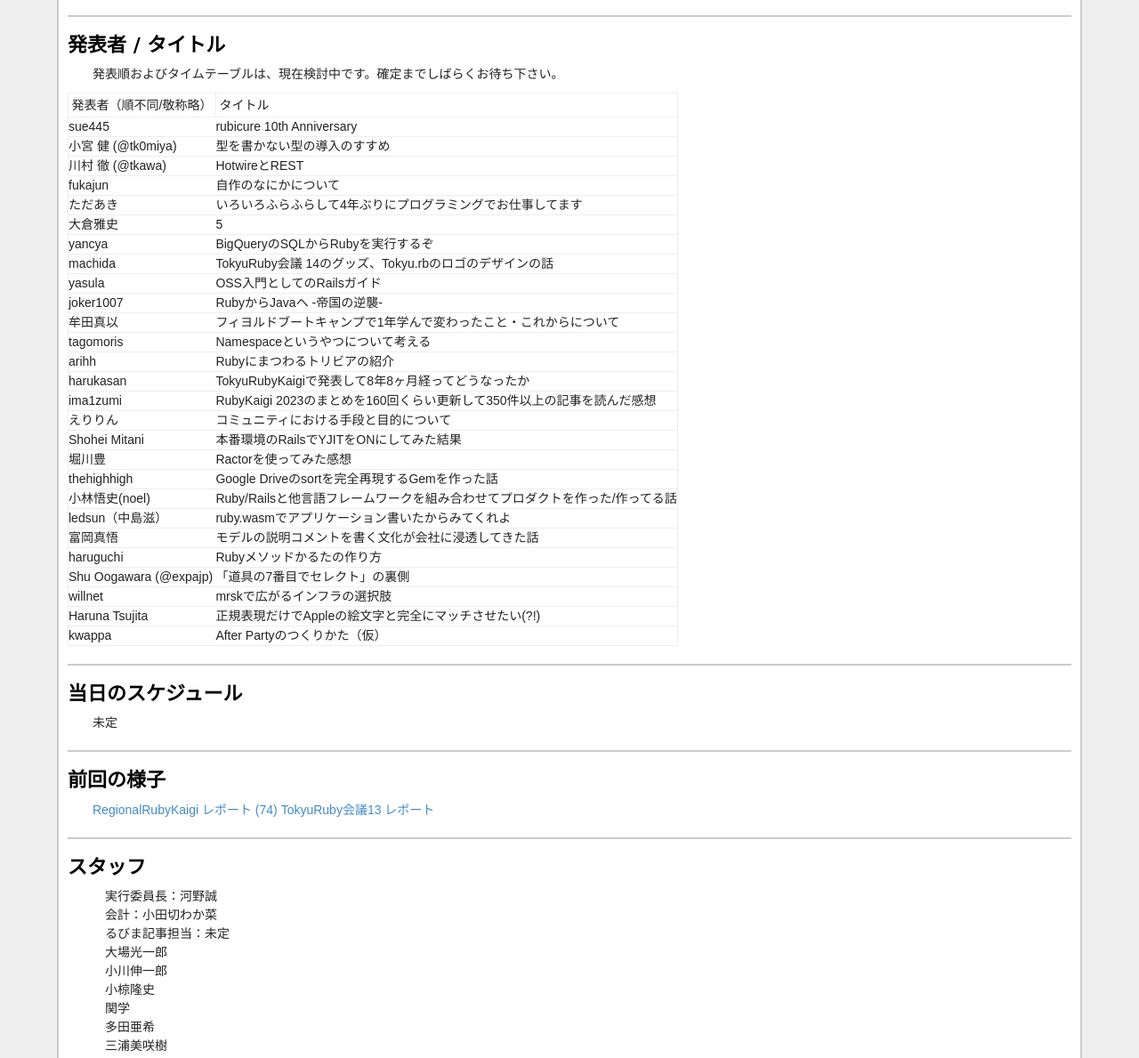
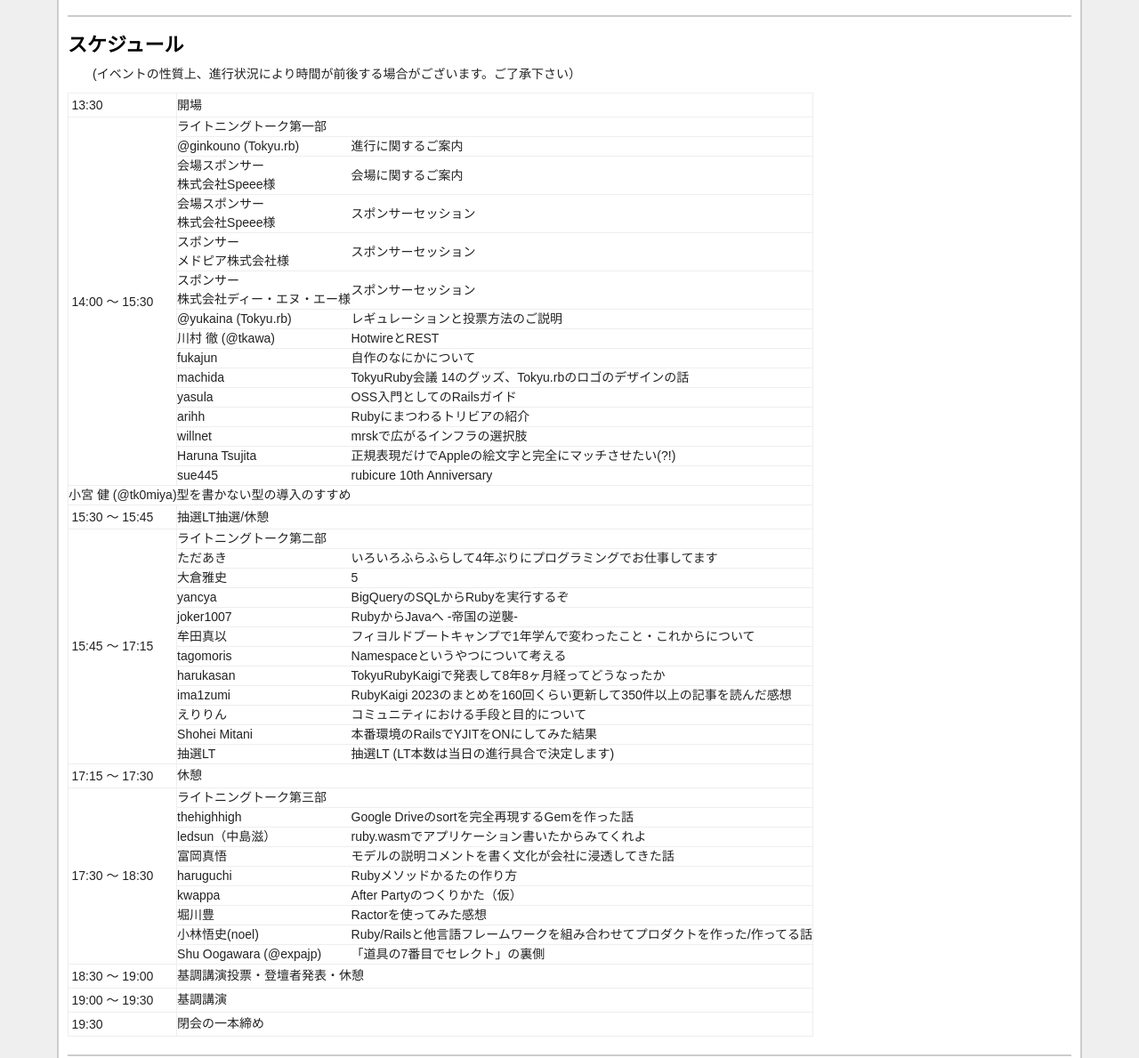
Before and after one commit to tokyurubykaigi/tokyu14, a plain HTML site: page index.html in a window 1280 px wide. Shown: the part 1277-2466 px from the top of the page at 89% size. Drawn offline with Linux system fonts and the light colour scheme.

Commit message:
タイムテーブル公開

```diff
--- a/index.html
+++ b/index.html
@@ -106,41 +106,101 @@
         </ul></li>
       </ul>
       <hr>
-      <h3 id="lightningtalks">発表者 / タイトル</h3>
-      <p>発表順およびタイムテーブルは、現在検討中です。確定までしばらくお待ち下さい。</p>
+      <h3 id="schedule">スケジュール</h3>
+      <p>(イベントの性質上、進行状況により時間が前後する場合がございます。ご了承下さい）</p>
       <table class="fa-border">
-        <tr class="fa-border"><th class="fa-border">発表者（順不同/敬称略）</th><th class="fa-border">タイトル</th></tr>
-        <tr class="fa-border"><td>sue445</td><td>rubicure 10th Anniversary
-        <tr class="fa-border"><td>小宮 健 (@tk0miya)</td><td>型を書かない型の導入のすすめ</td></tr>
+        <tr class="fa-border">
+          <th class="fa-border">13:30</th>
+          <td colspan="2">開場</td>
+        </tr>
+        <tr class="fa-border">
+          <th rowspan="15" class="fa-border">14:00 〜 15:30</th>
+          <td colspan="2">ライトニングトーク第一部</td>
+        </tr>
+        <tr class="fa-border">
+          <td>@ginkouno (Tokyu.rb)</td>
+          <td>進行に関するご案内</td>
+        </tr>
+        <tr class="fa-border">
+          <td>会場スポンサー<br />株式会社Speee様</td>
+          <td>会場に関するご案内</td>
+        </tr>
+        <tr class="fa-border">
+          <td>会場スポンサー<br />株式会社Speee様</td>
+          <td>スポンサーセッション</td>
+        </tr>
+        <tr class="fa-border">
+          <td>スポンサー<br >メドピア株式会社様</td>
+          <td>スポンサーセッション</td>
+        </tr>
+        <tr class="fa-border">
+          <td>スポンサー<br >株式会社ディー・エヌ・エー様</td>
+          <td>スポンサーセッション</td>
+        </tr>
+        <tr class="fa-border">
+          <td>@yukaina (Tokyu.rb)</td>
+          <td>レギュレーションと投票方法のご説明</td>
+        </tr>
         <tr class="fa-border"><td>川村 徹 (@tkawa)</td><td>HotwireとREST</td></tr>
         <tr class="fa-border"><td>fukajun</td><td>自作のなにかについて</td></tr>
+        <tr class="fa-border"><td>machida</td><td>TokyuRuby会議 14のグッズ、Tokyu.rbのロゴのデザインの話</td></tr>
+        <tr class="fa-border"><td>yasula</td><td>OSS入門としてのRailsガイド</td></tr>
+        <tr class="fa-border"><td>arihh</td><td>Rubyにまつわるトリビアの紹介</td></tr>
+        <tr class="fa-border"><td>willnet</td><td>mrskで広がるインフラの選択肢</td></tr>
+        <tr class="fa-border"><td>Haruna Tsujita</td><td>正規表現だけでAppleの絵文字と完全にマッチさせたい(?!)</td></tr>
+        <tr class="fa-border"><td>sue445</td><td>rubicure 10th Anniversary </td></tr>
+        <tr class="fa-border"><td>小宮 健 (@tk0miya)</td><td>型を書かない型の導入のすすめ</td></tr>
+        <tr class="fa-border">
+          <th class="fa-border">15:30 〜 15:45</th>
+          <td colspan="2">抽選LT抽選/休憩</td>
+        </tr>
+        <tr class="fa-border">
+          <th rowspan="12" class="fa-border">15:45 〜 17:15</th>
+          <td colspan="2">ライトニングトーク第二部</td>
+        </tr>
         <tr class="fa-border"><td>ただあき</td><td>いろいろふらふらして4年ぶりにプログラミングでお仕事してます</td></tr>
         <tr class="fa-border"><td>大倉雅史</td><td>5</td></tr>
         <tr class="fa-border"><td>yancya</td><td>BigQueryのSQLからRubyを実行するぞ</td></tr>
-        <tr class="fa-border"><td>machida</td><td>TokyuRuby会議 14のグッズ、Tokyu.rbのロゴのデザインの話</td></tr>
-        <tr class="fa-border"><td>yasula</td><td>OSS入門としてのRailsガイド</td></tr>
         <tr class="fa-border"><td>joker1007</td><td>RubyからJavaへ -帝国の逆襲-</td></tr>
         <tr class="fa-border"><td>牟田真以</td><td>フィヨルドブートキャンプで1年学んで変わったこと・これからについて</td></tr>
         <tr class="fa-border"><td>tagomoris</td><td>Namespaceというやつについて考える</td></tr>
-        <tr class="fa-border"><td>arihh</td><td>Rubyにまつわるトリビアの紹介</td></tr>
         <tr class="fa-border"><td>harukasan</td><td>TokyuRubyKaigiで発表して8年8ヶ月経ってどうなったか</td></tr>
         <tr class="fa-border"><td>ima1zumi</td><td>RubyKaigi 2023のまとめを160回くらい更新して350件以上の記事を読んだ感想</td></tr>
         <tr class="fa-border"><td>えりりん</td><td>コミュニティにおける手段と目的について</td></tr>
         <tr class="fa-border"><td>Shohei Mitani</td><td>本番環境のRailsでYJITをONにしてみた結果</td></tr>
-        <tr class="fa-border"><td>堀川豊</td><td>Ractorを使ってみた感想</td></tr>
+        <tr class="fa-border">
+          <td>抽選LT</td>
+          <td>抽選LT (LT本数は当日の進行具合で決定します)</td>
+        </tr>
+        <tr class="fa-border">
+          <th class="fa-border">17:15 〜 17:30</th>
+          <td colspan="2">休憩</td>
+        </tr>
+        <tr class="fa-border">
+          <th rowspan="9" class="fa-border">17:30 〜 18:30</th>
+          <td colspan="2">ライトニングトーク第三部</td>
+        </tr>
         <tr class="fa-border"><td>thehighhigh</td><td>Google Driveのsortを完全再現するGemを作った話</td></tr>
-        <tr class="fa-border"><td>小林悟史(noel)</td><td>Ruby/Railsと他言語フレームワークを組み合わせてプロダクトを作った/作ってる話</td></tr>
         <tr class="fa-border"><td>ledsun（中島滋）</td><td>ruby.wasmでアプリケーション書いたからみてくれよ</td></tr>
         <tr class="fa-border"><td>富岡真悟</td><td>モデルの説明コメントを書く文化が会社に浸透してきた話</td></tr>
         <tr class="fa-border"><td>haruguchi</td><td>Rubyメソッドかるたの作り方</td></tr>
+        <tr class="fa-border"><td>kwappa</td><td>After Partyのつくりかた（仮）</td></tr>
+        <tr class="fa-border"><td>堀川豊</td><td>Ractorを使ってみた感想</td></tr>
+        <tr class="fa-border"><td>小林悟史(noel)</td><td>Ruby/Railsと他言語フレームワークを組み合わせてプロダクトを作った/作ってる話</td></tr>
         <tr class="fa-border"><td>Shu Oogawara (@expajp)</td><td>「道具の7番目でセレクト」の裏側</td></tr>
-        <tr class="fa-border"><td>willnet</td><td>mrskで広がるインフラの選択肢</td></tr>
-        <tr class="fa-border"><td>Haruna Tsujita</td><td>正規表現だけでAppleの絵文字と完全にマッチさせたい(?!)</td></tr>
-        <tr class="fa-border"><td>kwappa</td><td>After Partyのつくりかた（仮）</td></tr>
+        <tr class="fa-border">
+          <th class="fa-border">18:30 〜 19:00</th>
+          <td colspan="2">基調講演投票・登壇者発表・休憩</td>
+        </tr>
+        <tr class="fa-border">
+          <th class="fa-border">19:00 〜 19:30</th>
+          <td colspan="2">基調講演</td>
+        </tr>
+        <tr class="fa-border">
+          <th class="fa-border">19:30</th>
+          <td colspan="2">閉会の一本締め</td>
+        </tr>
       </table>
-      <hr>
-      <h3 id="schedule">当日のスケジュール</h3>
-      <p>未定</p>
       <hr>
       <h3>前回の様子</h3>
       <p><a href="https://magazine.rubyist.net/articles/0060/0060-TokyuRubyKaigi13Report.html">RegionalRubyKaigi レポート (74) TokyuRuby会議13 レポート</a></p>
```
